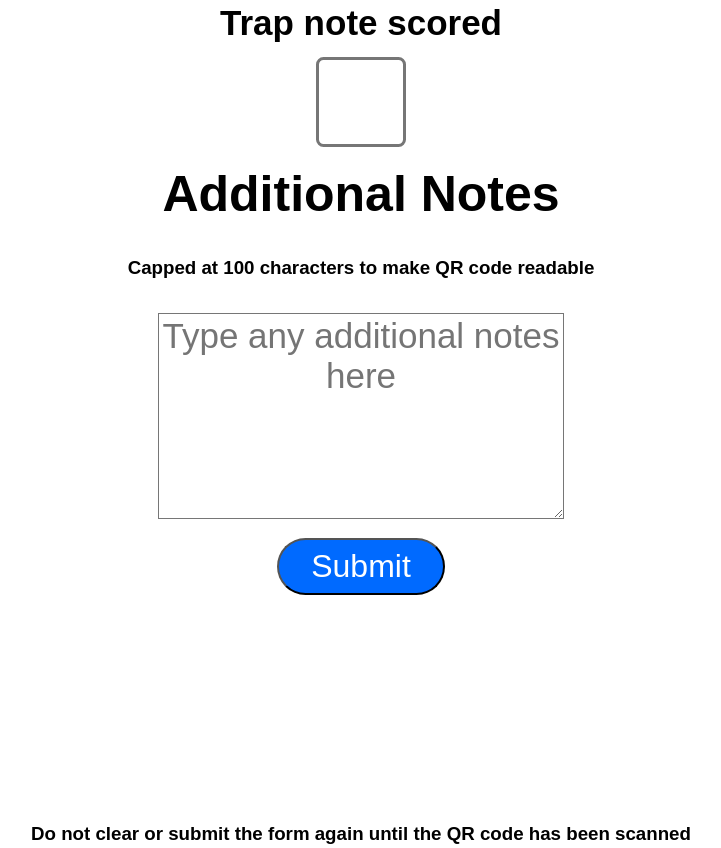
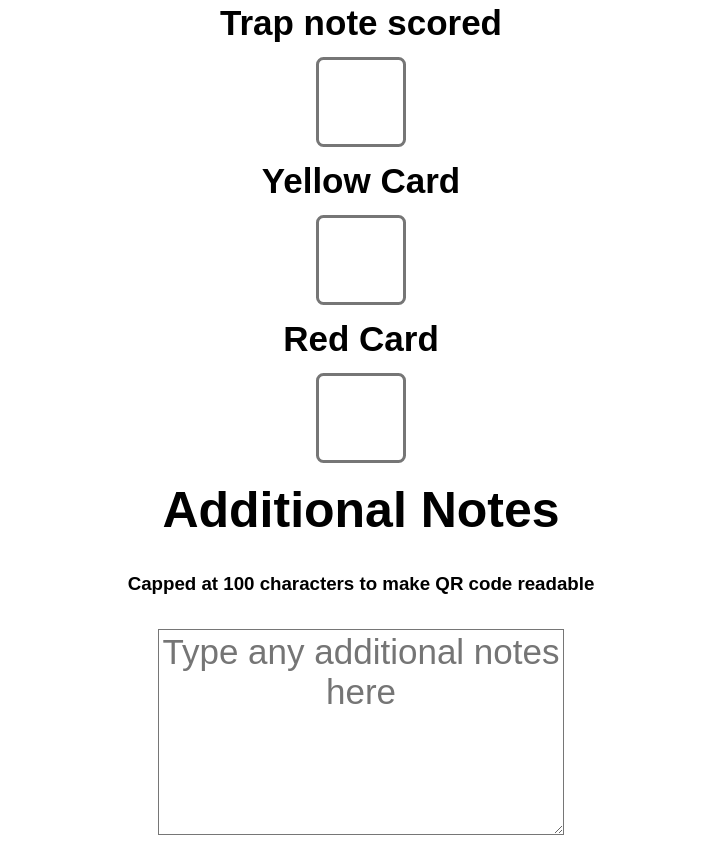
Before and after one commit to Test2220/scout, a website: page scouter/index.html in a window 1280 px wide. Shown: the part 2137-2985 px from the top of the page, without its empty margins (279-1000 px from the left). Drawn offline with Linux system fonts and the light colour scheme.

Commit message:
yellow/red card checkbox

```diff
--- a/scouter/index.html
+++ b/scouter/index.html
@@ -79,6 +79,16 @@
                 <h2>Trap note scored</h2>
                 <input id="trapNotesScored" type="checkbox"></input>
             </div>
+            <div>
+                <div>
+                <h2>Yellow Card</h2>
+                <input id="yellowCard" type="checkbox"></input>
+            </div>
+            <div>
+                <div>
+                <h2>Red Card</h2>
+                <input id="redCard" type="checkbox"></input>
+            </div>
 
         </div>
         <div>
```
